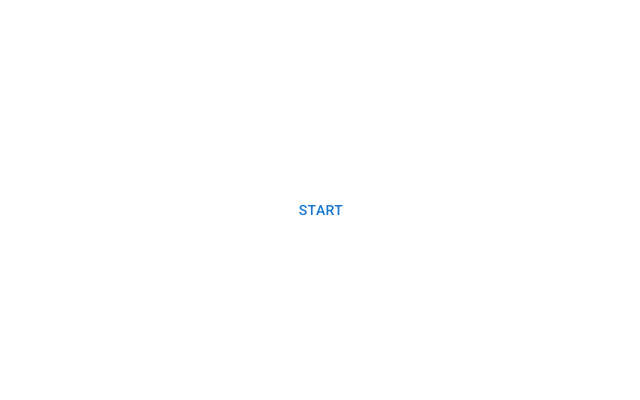
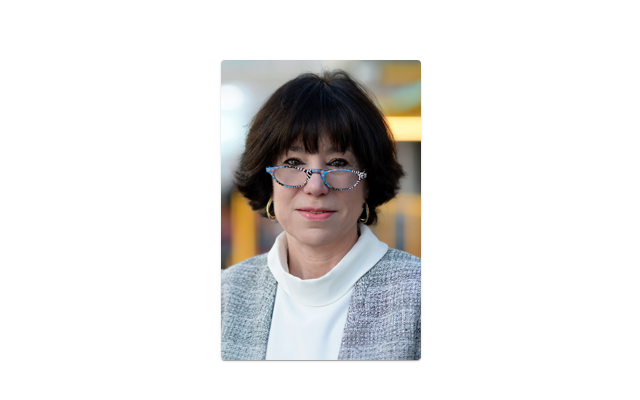
Before and after one commit to ZiChengHuang915/ideal-palm-tree, a React (Create React App) app in the folder impression/: page /initial in a window 1280 px wide. Shown: the part 190-590 px from the top of the page, without its empty margins (319-959 px from the left). Built offline with nearby package versions, Linux system fonts and the light colour scheme.

Commit message:
added initial image page and linked the start button

```diff
--- a/impression/package.json
+++ b/impression/package.json
@@ -16,6 +16,7 @@
     "@types/react-dom": "^18.0.11",
     "react": "^18.2.0",
     "react-dom": "^18.2.0",
+    "react-router-dom": "^6.9.0",
     "react-scripts": "5.0.1",
     "typescript": "^4.9.5",
     "web-vitals": "^2.1.4"
--- a/impression/src/App.tsx
+++ b/impression/src/App.tsx
@@ -1,15 +1,22 @@
 import React from 'react';
 import './App.css';
 import Start from './components/Start'
-import '@fontsource/roboto/300.css';
-import '@fontsource/roboto/400.css';
-import '@fontsource/roboto/500.css';
-import '@fontsource/roboto/700.css';
+import InitialImage from './components/InitialImage';
+import {
+  BrowserRouter as Router,
+  Routes,
+  Route
+} from "react-router-dom";
 
 function App() {
   return (
     <div className="App">
-      <Start/>
+      <Router>
+        <Routes>
+          <Route path="/" element={<Start />} />
+          <Route path="/initial" element={<InitialImage />} />
+        </Routes>
+      </Router>
     </div>
   );
 }
--- /dev/null
+++ b/impression/src/components/InitialImage/index.css
@@ -0,0 +1,11 @@
+.InitialImage {
+    position: relative;
+    width: 100%;
+    height: 100%;
+}
+
+.Card {
+    position: absolute;
+    top: 50%; left: 50%;
+    transform: translate(-50%,-50%);
+}
--- /dev/null
+++ b/impression/src/components/InitialImage/index.tsx
@@ -0,0 +1,27 @@
+import React from 'react';
+import './index.css';
+import Card from '@mui/material/Card';
+import CardMedia from '@mui/material/CardMedia';
+import { CardActionArea } from '@mui/material';
+import picture from "../../resources/research-professor-maura-grossman_1.jpg"
+
+function InitialImage() {
+    return (
+        <div className="InitialImage">
+            <div className="Card">
+                <Card sx={{ maxWidth: "25vw" }}>
+                    <CardActionArea>
+                        <CardMedia
+                            component="img"
+                            height="100%"
+                            image={picture}
+                            alt="someone cool"
+                        />
+                    </CardActionArea>
+                </Card>
+            </div>
+        </div>
+    );
+}
+
+export default InitialImage;
--- a/impression/src/components/Start/index.css
+++ b/impression/src/components/Start/index.css
@@ -5,3 +5,7 @@
     margin-right: auto;
     width: 100%;
 }
+
+.Link {
+    text-decoration: none;
+}
--- a/impression/src/components/Start/index.tsx
+++ b/impression/src/components/Start/index.tsx
@@ -1,16 +1,14 @@
 import React from 'react';
 import './index.css';
 import Button from '@mui/material/Button';
-import '@fontsource/roboto/300.css';
-import '@fontsource/roboto/400.css';
-import '@fontsource/roboto/500.css';
-import '@fontsource/roboto/700.css';
-import Container from '@mui/material/Container';
+import { Link } from "react-router-dom";
 
 function Start() {
     return (
         <div className="Start">
-            <Button variant="text">Start</Button>
+            <Link className="Link" to="/initial" >
+                <Button variant="text">Start</Button>
+            </Link>
         </div>
     );
 }
```
Also changed, not shown: impression/src/resources/research-professor-maura-grossman_1.jpg (added), 1 other file (tests, documents, lock files or other folders).
